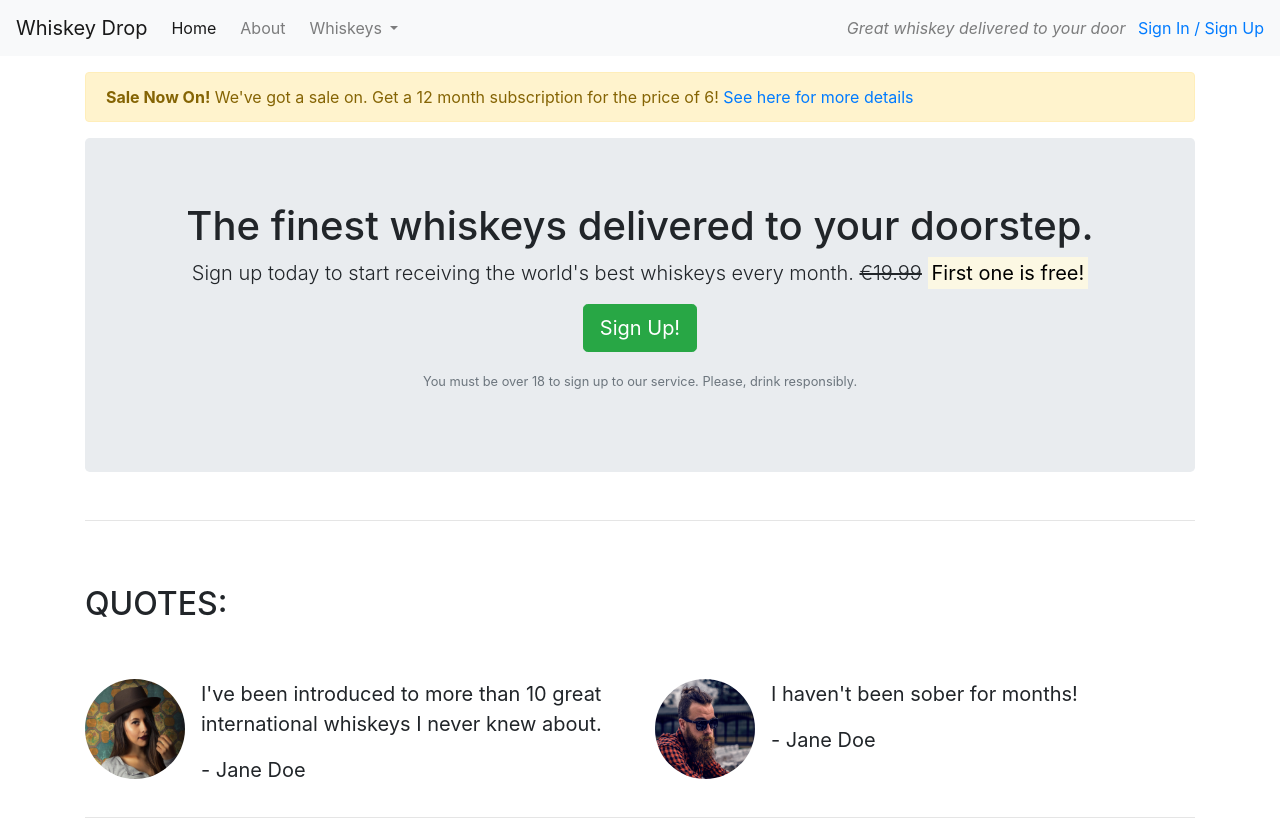
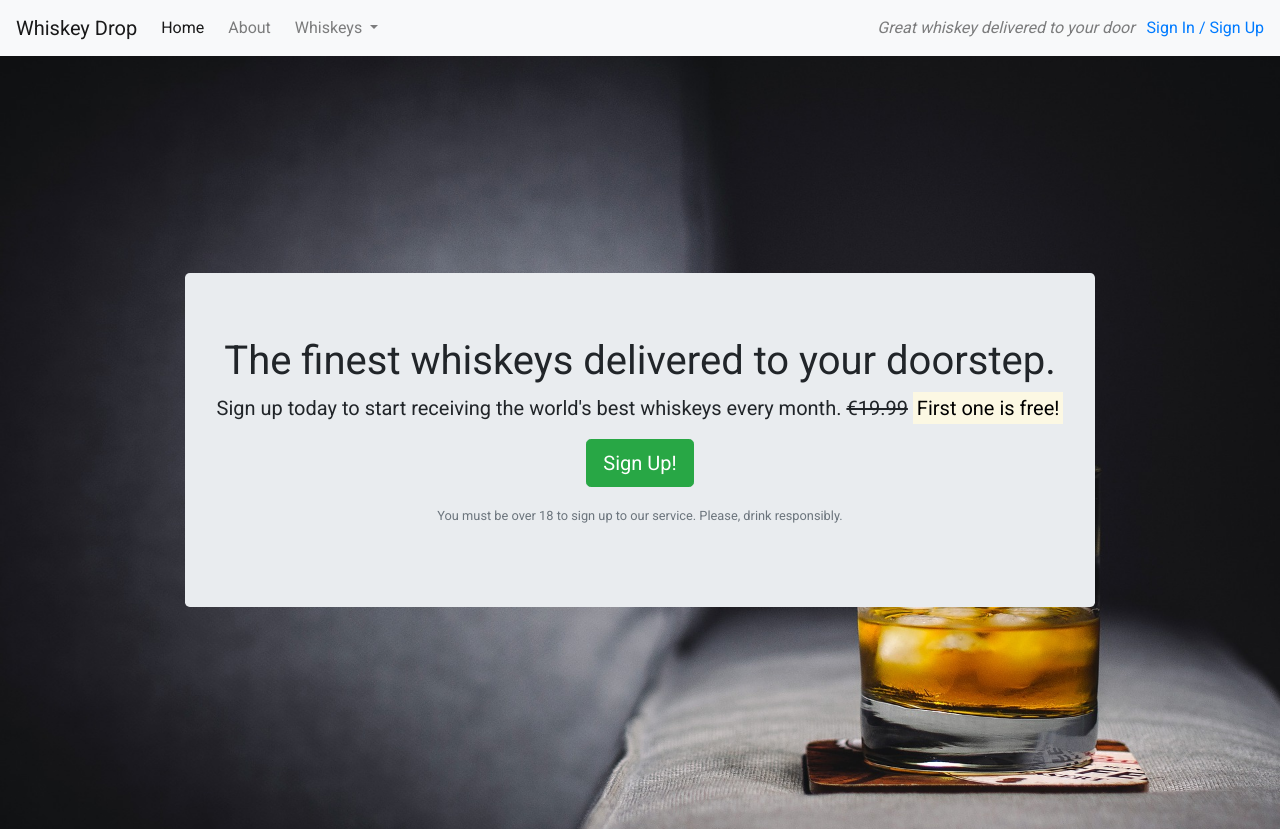
Before and after one commit to Abitagz/My-first-Bootstrap, a plain HTML site: page index.html in a window 1280 px wide. Shown: the top 829 px of the page. Drawn offline with nearby package versions, Linux system fonts and the light colour scheme.

Commit message:
Add background image and style

```diff
--- /dev/null
+++ b/css/style.css
@@ -0,0 +1,27 @@
+body {
+    font-family: 'Roboto', sans-serif;
+}
+
+/* Containers */
+
+.alert-container {}
+
+.callout-container {
+    height: 100vh;
+
+    background: url('../images/whiskey-background.jpeg') no-repeat bottom right fixed;
+    -webkit-background-size: cover;
+    -moz-background-size: cover;
+    -o-background-size: cover;
+    background-size: cover;
+
+    display: flex;
+    align-items: center;
+    justify-content: center;
+
+
+}
+
+.quotes-container {}
+
+.features-container {}
--- a/index.html
+++ b/index.html
@@ -8,6 +8,8 @@
     <link rel="stylesheet" href="https://maxcdn.bootstrapcdn.com/bootstrap/4.1.3/css/bootstrap.min.css">
     <link rel="stylesheet" href="https://use.fontawesome.com/releases/v5.6.1/css/all.css"
           integrity="sha384-gfdkjb5BdAXd+lj+gudLWI+BXq4IuLW5IT+brZEZsLFm++aCMlF1V92rMkPaX4PP" crossorigin="anonymous">
+    <link href="https://fonts.googleapis.com/css?family=Roboto:400,700" rel="stylesheet">
+    <link rel="stylesheet" href="css/style.css" type="text/css" />
 </head>
 
 <body>
@@ -37,7 +39,7 @@
             </li>
 
             <li class="nav-item mr-2 d-block d-sm-none"><a class="nav-link" href="/login">Sign In / Sign Up</a></li>
-            </ul>
+          </ul>
         </div>
         <div class="d-none d-md-block">
              <p class="navbar-text my-auto mr-2"><i>Great whiskey delivered to your door</i></p>
@@ -45,16 +47,17 @@
         </div>
     <!--</div>-->
 </nav>
-<article class="container mt-3">
-    <div class="row d-none d-sm-block">
-        <div class="col-12">
-            <div class="alert alert-warning">
-                <strong>Sale Now On!</strong> We've got a sale on. Get a 12 month subscription for the price of
-                     6! <a href="">See here for more details</a>
-            </div>
-        </div>
-    </div>
-    <!-- Callout -->
+<!--<div class="container alert-container">-->
+    <!--    <div class="row d-none d-sm-block">-->
+    <!--        <div class="col-12">-->
+    <!--            <div class="alert alert-warning">-->
+    <!--                <strong>Sale Now On!</strong> We've got a sale on. Get a 12 month subscription for the price of 6! <a href="">See here for more details</a>-->
+    <!--            </div>-->
+    <!--        </div>-->
+    <!--    </div>-->
+    <!--</div>-->
+<div class="container-fluid callout-container">
+    <!--callout-->
     <div class="row">
        <div class="col-12">
           <section class="callout jumbotron text-center">
@@ -68,11 +71,13 @@
                    Please, drink responsibly.</small></p>
            </section>
         </div>
-    </div>
+   </div>
+</div>
     <!-- /.callout -->
-    <hr>
+
 
     <!-- Quotes -->
+  <div class="container quotes-container">
     <section class="quotes">
         <div class="row">
             <div class="col-12 my-5">
@@ -108,12 +113,14 @@
             </div>
         </div>
     </section>
+  </div>
     <!-- /.quotes -->
-    <hr>
+
 
     <!-- Features -->
-    <section class="features">
-        <div class="row">
+    <div class="features-container">
+      <section class="features">
+         <div class="row">
             <div class="col-12 my-5">
                  <h2 class="text-uppercase">Features:</h2>
             </div>
@@ -144,8 +151,9 @@
           </div>
         </div>
     </section>
+ </div>
     <!-- /.features -->
-    </article>
+
 
     <div class="modal" tabindex="-1" role="dialog" id="signUpModal">
         <div class="modal-dialog" role="document">
```
Also changed, not shown: images/whiskey-background.jpeg (added).
